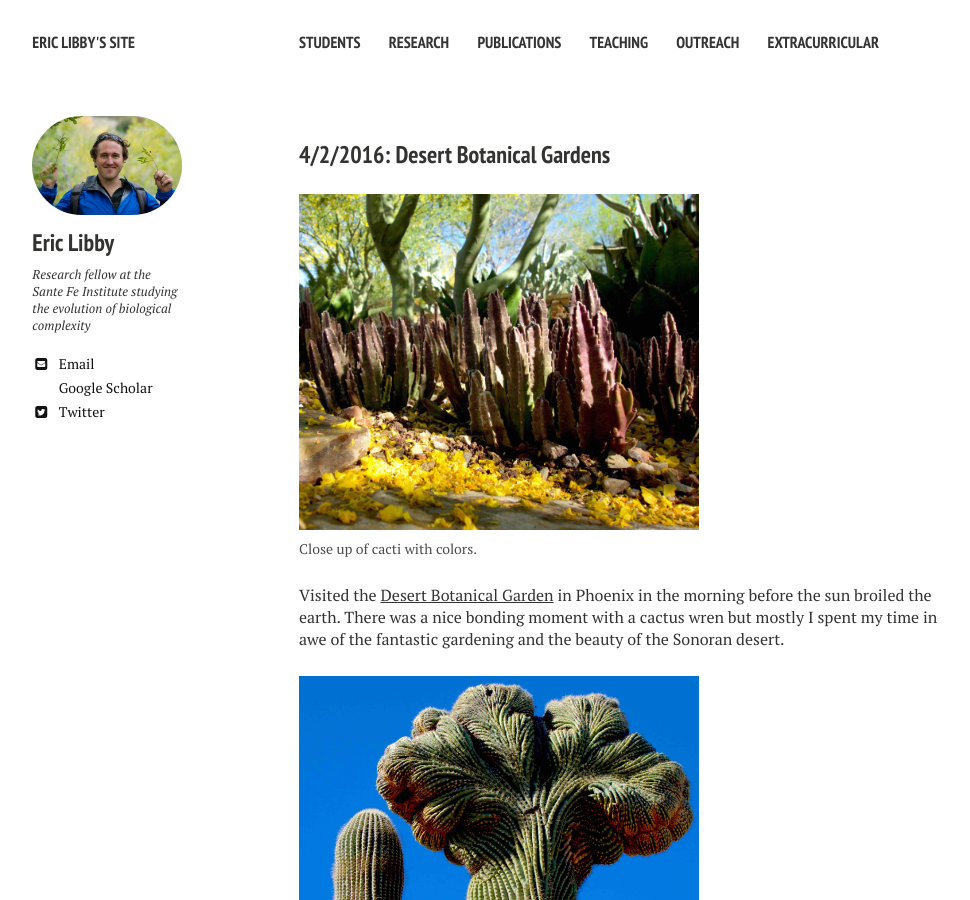
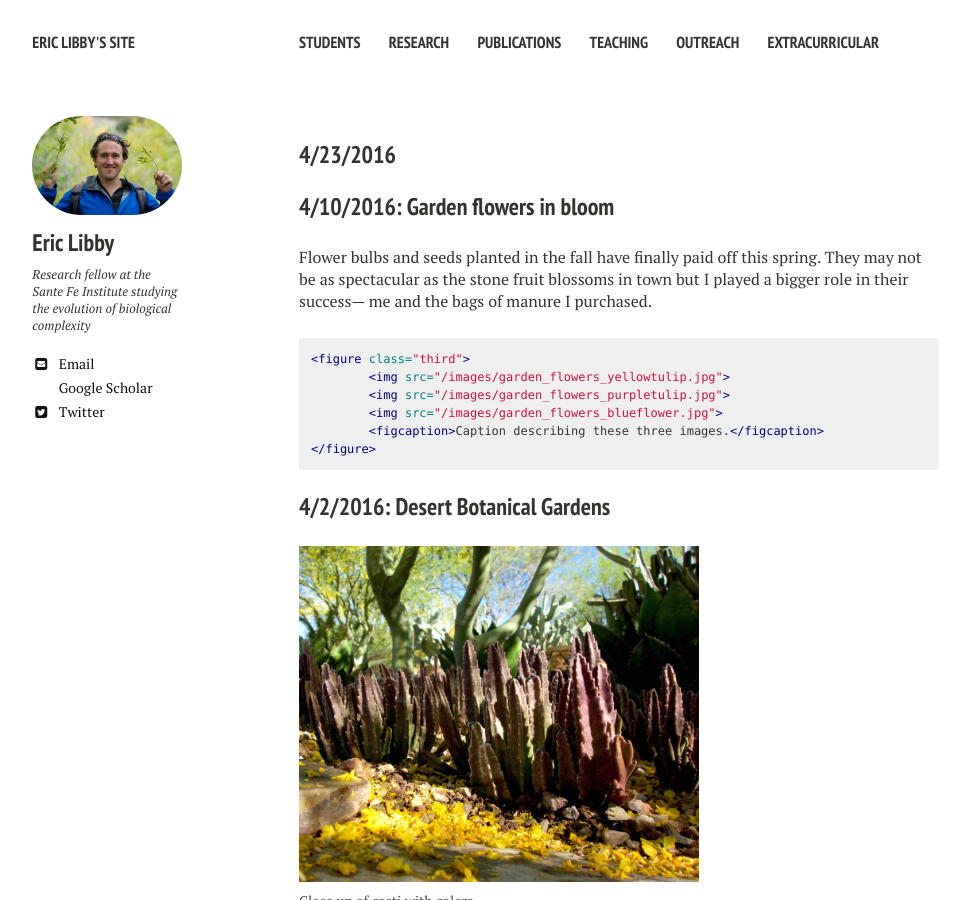
Before and after one commit to ericlibby/oldweb, a Jekyll site: the page built from p_extracurricular/index.md, in a window 1280 px wide and 900 px high. Shown: the whole window, without its empty margins (21-991 px from the left). Built offline with Jekyll 4.4.1, drawn with Linux system fonts in a browser that asks for light colours; nearby versions of some CDN libraries.

Commit message:
gardenflowers

```diff
--- a/p_extracurricular/index.md
+++ b/p_extracurricular/index.md
@@ -3,6 +3,22 @@ layout: page
 tags: [sample post, images, cooking, hiking, nature]
 comments: true
 ---
+
+### 4/23/2016
+
+### 4/10/2016: Garden flowers in bloom
+Flower bulbs and seeds planted in the fall have finally paid off this spring. They may not be as spectacular as the stone fruit blossoms in town but I played a bigger role in their success--- me and the bags of manure I purchased.
+
+{% highlight html %}
+<figure class="third">
+	<img src="/images/garden_flowers_yellowtulip.jpg">
+	<img src="/images/garden_flowers_purpletulip.jpg">
+	<img src="/images/garden_flowers_blueflower.jpg">
+	<figcaption>Caption describing these three images.</figcaption>
+</figure>
+{% endhighlight %}
+
+
 
 ### 4/2/2016: Desert Botanical Gardens
 <figure>
```
Also changed, not shown: 3 other files.
